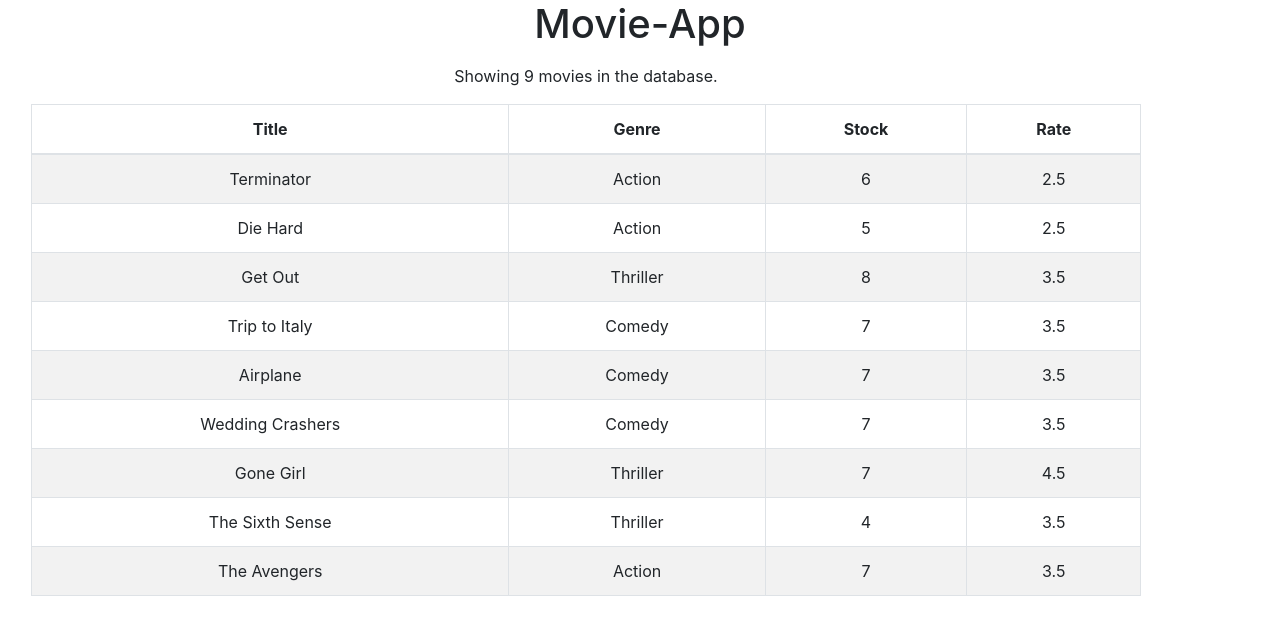
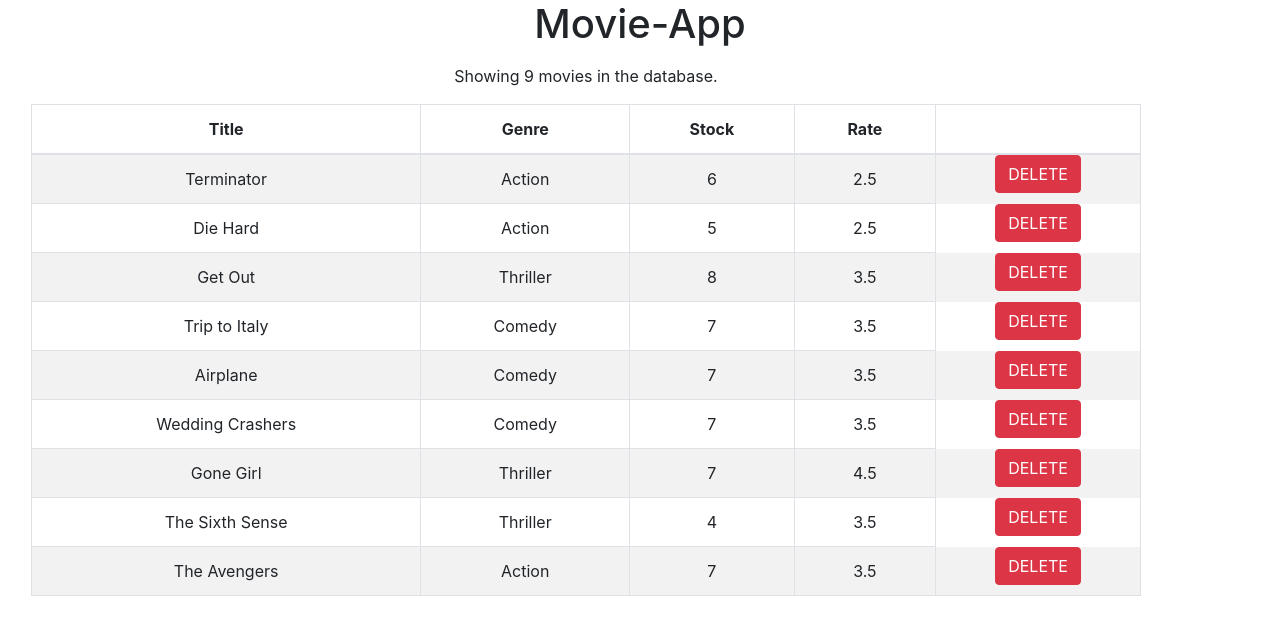
Before and after one commit to soniasoni04/movie-app, a React (Create React App) app: page / in a window 1280 px wide. Shown: the top 634 px of the page. Built offline with nearby package versions, Linux system fonts and the light colour scheme.

Commit message:
added deleted button

```diff
--- a/src/components/movies.js
+++ b/src/components/movies.js
@@ -5,12 +5,19 @@ class Movies extends Component {
   state = {
     movies: getMovies()
   };
+
+  handleDelete = id => {
+    console.log("deleted :", id);
+    const movies = this.state.movies.filter(movie => id !== movie._id);
+    this.setState({ movies });
+  };
   render() {
+    const { movies } = this.state;
     return (
       <main className="container m-3">
         <div>
-          <p>Showing {this.state.movies.length} movies in the database.</p>
-          {this.state.movies.length === 0 ? null : (
+          <p>Showing {movies.length} movies in the database.</p>
+          {movies.length === 0 ? null : (
             <table className="table table-bordered table-striped">
               <thead>
                 <tr key="head">
@@ -18,15 +25,22 @@ class Movies extends Component {
                   <th scope="col">Genre</th>
                   <th scope="col">Stock</th>
                   <th scope="col">Rate</th>
+                  <th></th>
                 </tr>
               </thead>
               <tbody>
-                {this.state.movies.map(movie => (
+                {movies.map(movie => (
                   <tr key={movie._id}>
                     <td>{movie.title}</td>
                     <td>{movie.genre.name}</td>
                     <td>{movie.numberInStock}</td>
                     <td>{movie.dailyRentalRate}</td>
+                    <button
+                      className="btn btn-danger"
+                      onClick={() => this.handleDelete(movie._id)}
+                    >
+                      DELETE
+                    </button>
                   </tr>
                 ))}
               </tbody>
```
